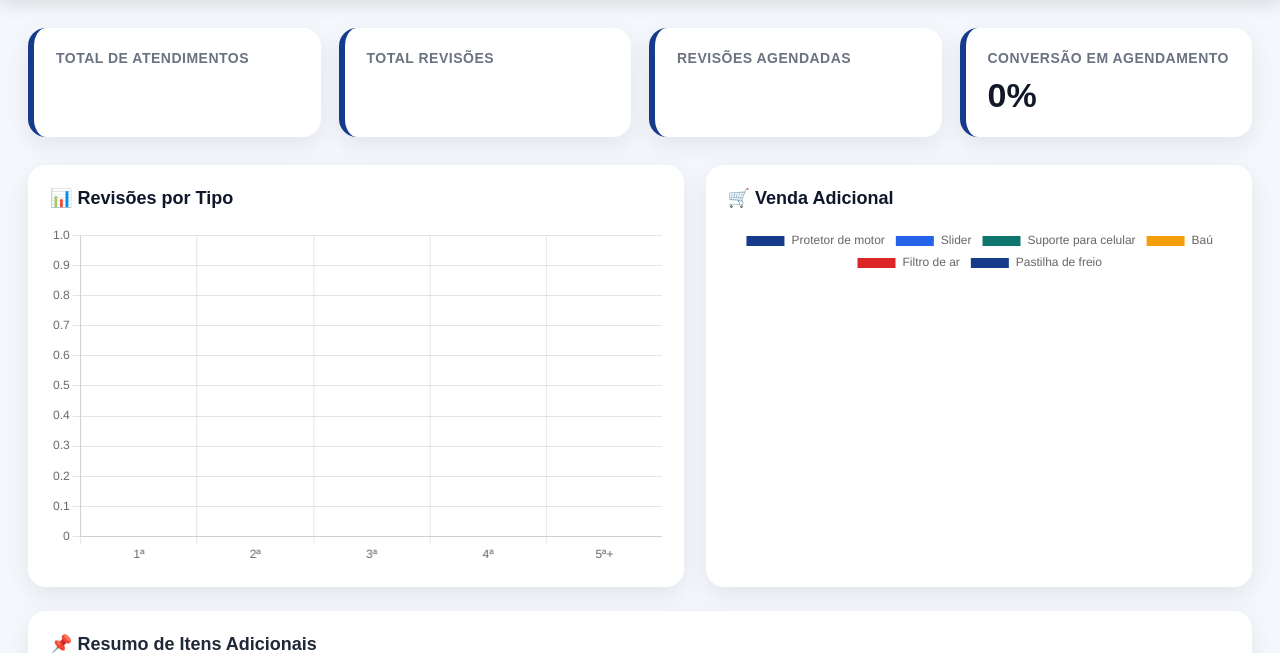
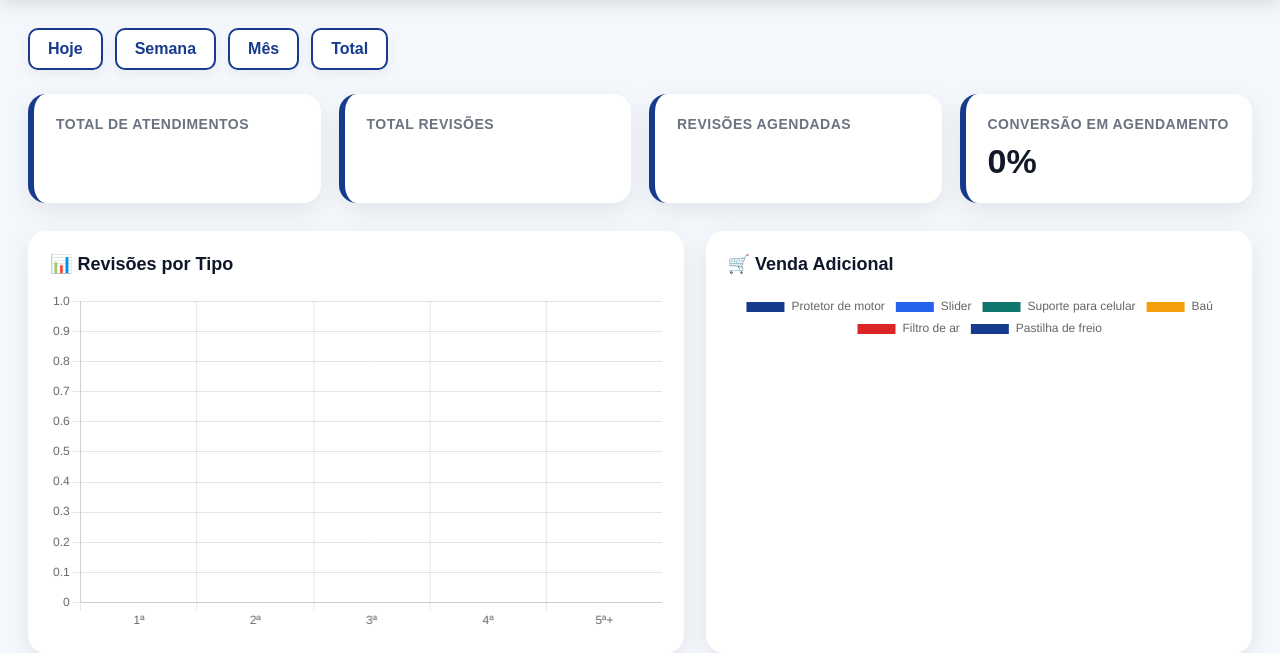
Before and after one commit to joaovictorcorreia835-cell/yamaha-bot, a Python web app: template templates/dashboard.html in a window 1280 px wide. Shown: the part 103-756 px from the top of the page. Run offline with Jinja, Linux system fonts and the light colour scheme; the template is opened without the code that fills it, so the values that code supplies are empty.

Commit message:
Adiciona filtros no dashboard

```diff
--- a/app.py
+++ b/app.py
@@ -134,6 +134,12 @@ def dashboard():
     finally:
         db.close()
 
+<div class="filtros-dashboard">
+    <a href="/dashboard?filtro=hoje" class="filtro-btn {% if filtro_ativo == 'hoje' %}ativo{% endif %}">Hoje</a>
+    <a href="/dashboard?filtro=semana" class="filtro-btn {% if filtro_ativo == 'semana' %}ativo{% endif %}">Semana</a>
+    <a href="/dashboard?filtro=mes" class="filtro-btn {% if filtro_ativo == 'mes' %}ativo{% endif %}">Mês</a>
+    <a href="/dashboard?filtro=total" class="filtro-btn {% if filtro_ativo == 'total' %}ativo{% endif %}">Total</a>
+</div>
 
 # ==========================================
 # PDFS
--- a/templates/dashboard.html
+++ b/templates/dashboard.html
@@ -39,6 +39,35 @@
             padding: 28px;
             max-width: 1400px;
             margin: 0 auto;
+        }
+
+        .filtros-dashboard {
+            display: flex;
+            gap: 12px;
+            margin-bottom: 24px;
+            flex-wrap: wrap;
+        }
+
+        .filtro-btn {
+            background: white;
+            color: #163b8f;
+            padding: 10px 18px;
+            border-radius: 10px;
+            text-decoration: none;
+            font-weight: 700;
+            border: 2px solid #163b8f;
+            transition: 0.2s ease;
+            box-shadow: 0 4px 12px rgba(15, 23, 42, 0.06);
+        }
+
+        .filtro-btn:hover {
+            background: #163b8f;
+            color: white;
+        }
+
+        .filtro-btn.ativo {
+            background: #163b8f;
+            color: white;
         }
 
         .cards {
@@ -171,7 +200,13 @@
 
     <div class="container">
 
-        <!-- CARDS -->
+        <div class="filtros-dashboard">
+            <a href="/dashboard?filtro=hoje" class="filtro-btn {% if filtro_ativo == 'hoje' %}ativo{% endif %}">Hoje</a>
+            <a href="/dashboard?filtro=semana" class="filtro-btn {% if filtro_ativo == 'semana' %}ativo{% endif %}">Semana</a>
+            <a href="/dashboard?filtro=mes" class="filtro-btn {% if filtro_ativo == 'mes' %}ativo{% endif %}">Mês</a>
+            <a href="/dashboard?filtro=total" class="filtro-btn {% if filtro_ativo == 'total' %}ativo{% endif %}">Total</a>
+        </div>
+
         <div class="cards">
             <div class="card">
                 <h3>Total de Atendimentos</h3>
@@ -200,7 +235,6 @@
             </div>
         </div>
 
-        <!-- GRÁFICOS -->
         <div class="grid">
             <div class="panel">
                 <h2>📊 Revisões por Tipo</h2>
@@ -217,7 +251,6 @@
             </div>
         </div>
 
-        <!-- TABELA -->
         <div class="table-section">
             <h2>📌 Resumo de Itens Adicionais</h2>
             <table>
```
